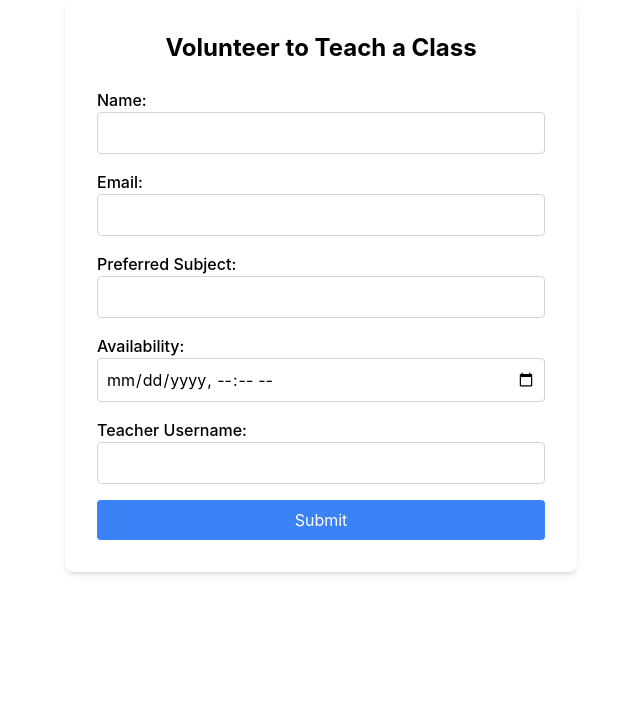
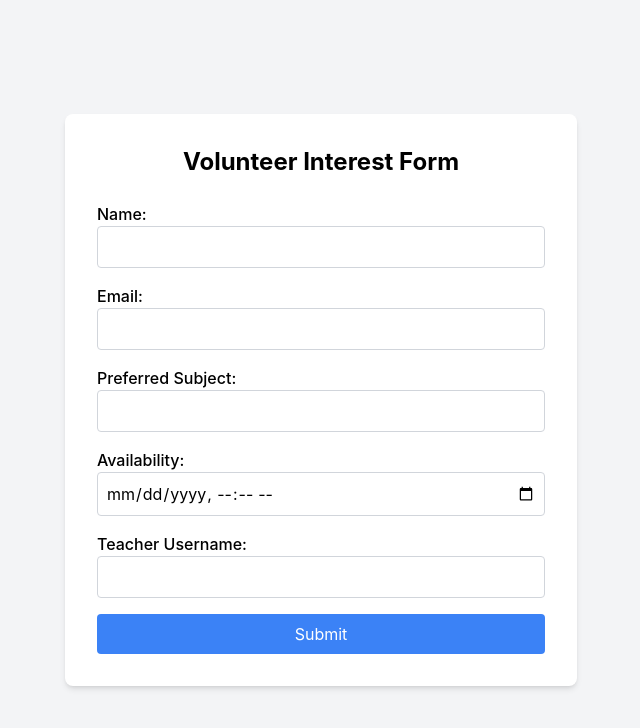
Before and after one commit to cfgcolumbus24/Team-4, a React (Create React App) app in the folder project/: page /volunteer in a window 1280 px wide. Shown: the top 728 px of the page, without its empty margins (319-959 px from the left). Built offline with nearby package versions, Linux system fonts and the light colour scheme.

Commit message:
centered stuff

```diff
--- a/project/src/VolunteerForm.js
+++ b/project/src/VolunteerForm.js
@@ -47,8 +47,9 @@ const VolunteerForm = () => {
   };
 
   return (
-    <div className="max-w-lg mx-auto p-8 bg-white rounded-lg shadow-md">
-      <h2 className="text-2xl font-bold text-center mb-6">Volunteer to Teach a Class</h2>
+    <div className="flex items-center justify-center min-h-screen bg-gray-100 flex items-center justify-center">
+      <div className="max-w-lg w-full mx-auto p-8 bg-white rounded-lg shadow-md">
+        <h2 className="text-2xl font-bold text-center mb-6">Volunteer Interest Form</h2>
         <form onSubmit={handleSubmit} className="space-y-4">
           <div className="flex flex-col">
             <label className="font-medium">Name:</label>
@@ -115,6 +116,7 @@ const VolunteerForm = () => {
         </form>
         {error && <p className="mt-4 text-red-500 text-center">{error}</p>}
       </div>
+    </div>
   );
 };
 
--- a/project/src/teacher-profile.js
+++ b/project/src/teacher-profile.js
@@ -18,7 +18,7 @@ function UserProfile() {
   const toggleEditing = () => setIsEditing((prev) => !prev);
 
   return (
-    <div className="bg-blue-80 shadow-md rounded-xl p-8 max-w-xl w-full h-150 border-black border-2 mx-auto mt-10" style={{ marginLeft: '430px', marginTop: '200px' }}>
+    <div className="bg-blue-80 shadow-md rounded-xl p-8 max-w-xl w-full h-150 border-black border-2 mx-auto mt-10" style={{ marginLeft: '290px', marginTop: '190px' }}>
       <div className="flex justify-between items-center">
         <h1 className="text-2xl font-semibold text-gray-800">Teacher Profile</h1>
         <button
```
Lines whose indentation alone changed are shown as unchanged.
